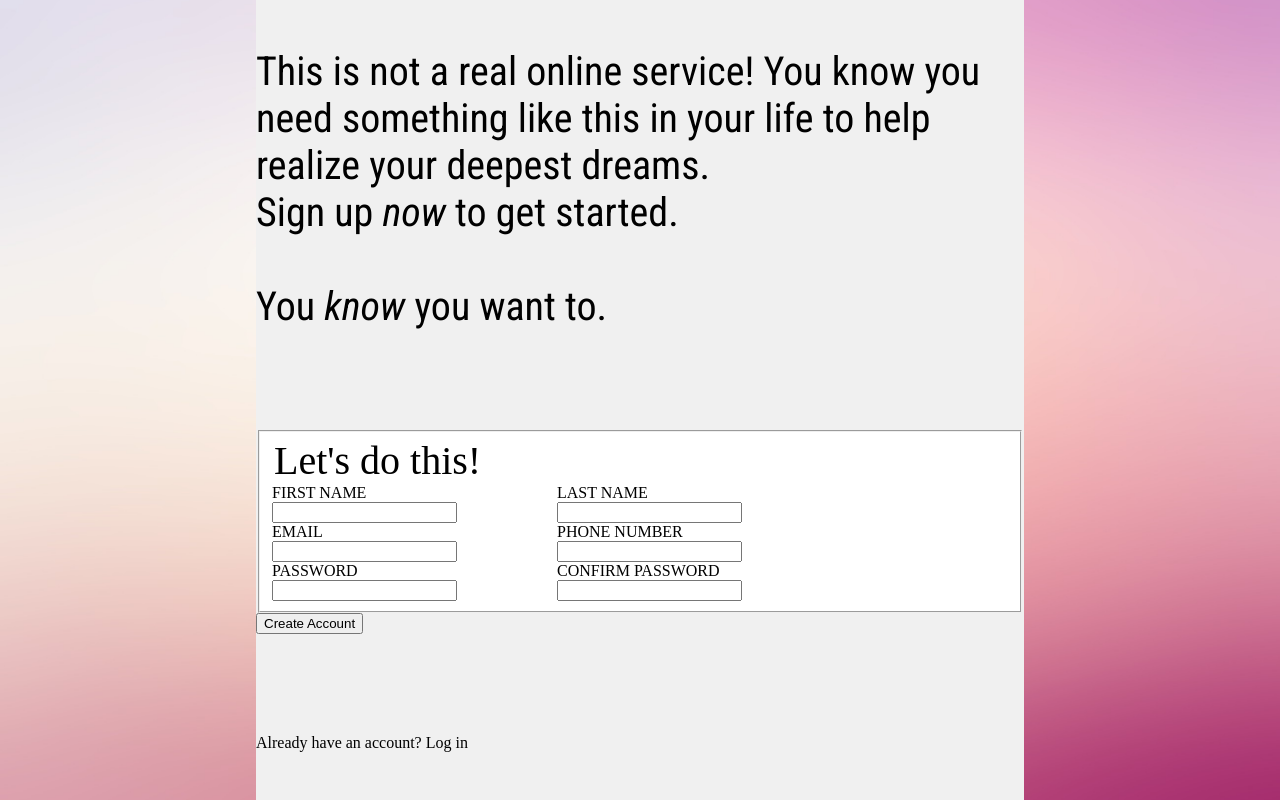
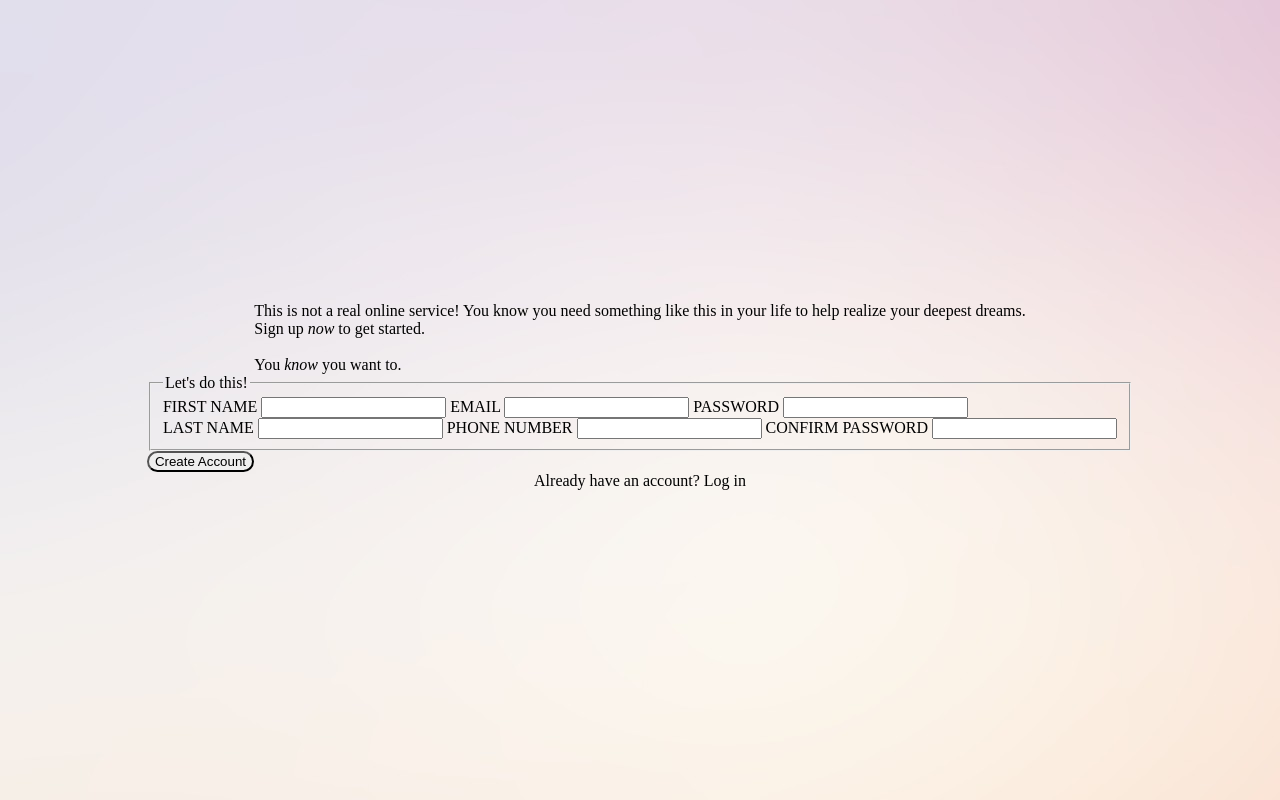
Before and after one commit to Adam-Moujar/Sign-Up-Form-TOP, a plain HTML site: page index.html in a window 1280 px wide. Drawn offline with Linux system fonts and the light colour scheme.

Commit message:
overrite main with new css

```diff
--- a/style.css
+++ b/style.css
@@ -1,48 +1,34 @@
-html, body {
-    margin: 0;
-    height: 100vh;
-    overflow: hidden;
+body{
     background-image: url("img/background_img.jpg");
-    background-size: cover;
-    background-position: center;
-    background-repeat: no-repeat;
 }
 
 .content{
-    background-color: #f0f0f0;
-    height:100vh;
-    width: 60%;
     display: flex;
-    gap: 100px;
     flex-direction: column;
     justify-content: center;
-    justify-self: center;
+    align-items: center;
+    height: 97vh;
 }
 
-.header{
-    font-size:40px;
-    font-family: "Roboto Condensed", serif;
-}
-
-.form_group{
-    display:flex;
+.form_header{
+    border: 2px solid black;
+    padding: 75px 50px 100px 50px;
+    display: flex;
     flex-direction: column;
-    justify-content: left;
-    justify-self: left;
-}
-
-fieldset{
-    display:flex;
-    flex-direction: column;
-    background-color: white;
-}
-
-.form_group_duo{
-    display: flex;
     gap: 100px;
 }
 
-legend{
-    float: left;
-    font-size: 40px;
+.form{
+    display: flex;
+    flex-direction: column;
+    gap: 20px;
 }
+
+.sign_up_header{
+    font-size: 52px;
+    font-family: "Roboto", serif;
+}
+
+button{
+    border-radius: 30px;
+}
```
